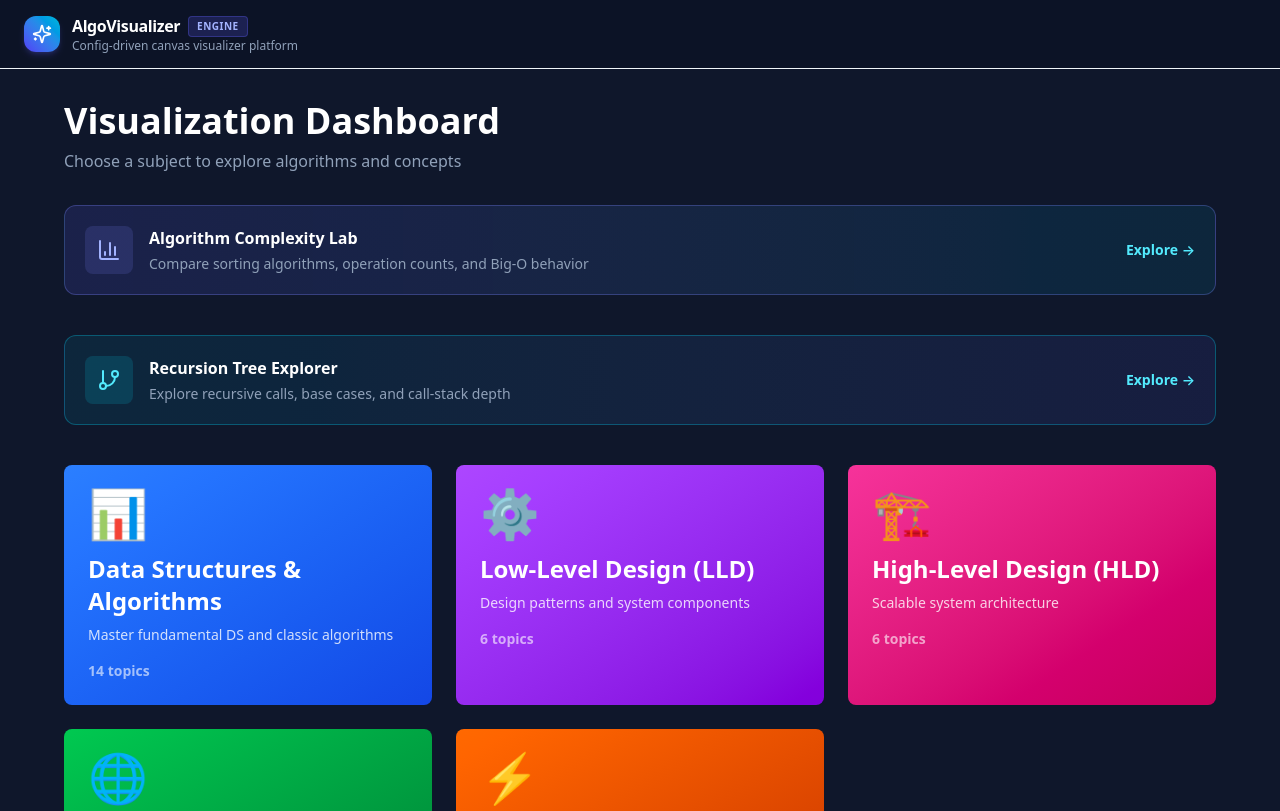
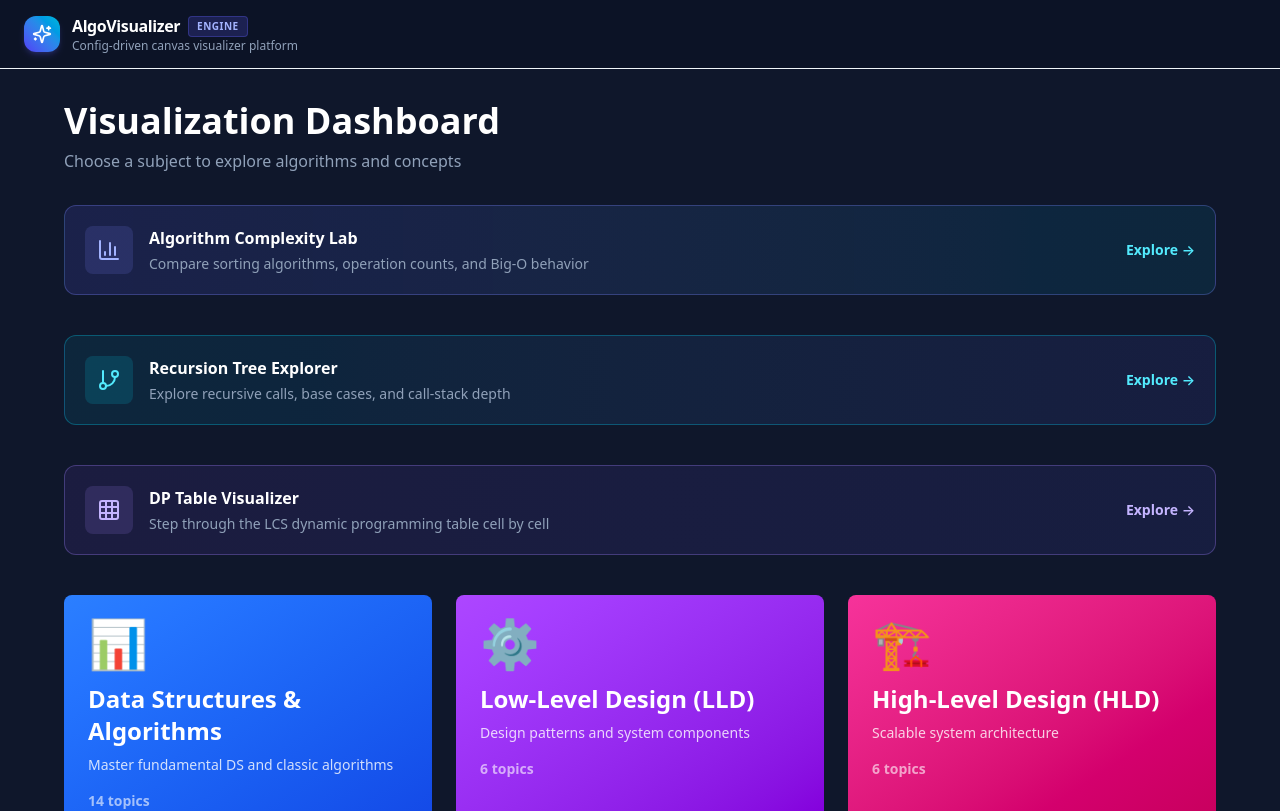
Before and after one commit to abhinandanmishra1/algo-visualizer, a React (Vite) app: page /dashboard in a window 1280 px wide. Shown: the top 811 px of the page. Built offline with nearby package versions, Linux system fonts and the light colour scheme.

Commit message:
feat: add DP table dashboard entry

```diff
--- a/src/pages/DashboardPage.tsx
+++ b/src/pages/DashboardPage.tsx
@@ -1,5 +1,5 @@
 import { useNavigate } from 'react-router-dom';
-import { BarChart3, GitBranch } from 'lucide-react';
+import { BarChart3, GitBranch, Grid3X3 } from 'lucide-react';
 import { catalog, Subject } from '../catalog';
 
 export default function DashboardPage() {
@@ -40,6 +40,20 @@ export default function DashboardPage() {
           <span className="text-sm font-semibold text-cyan-300">Explore →</span>
         </button>
 
+        <button
+          onClick={() => navigate('/dp-table')}
+          className="mb-10 flex w-full items-center justify-between gap-4 rounded-xl border border-violet-400/30 bg-gradient-to-r from-violet-500/10 to-indigo-500/10 p-5 text-left transition hover:border-violet-300/60"
+        >
+          <div className="flex items-center gap-4">
+            <div className="rounded-lg bg-violet-400/15 p-3 text-violet-300"><Grid3X3 size={24} /></div>
+            <div>
+              <h2 className="font-semibold text-white">DP Table Visualizer</h2>
+              <p className="mt-1 text-sm text-slate-400">Step through the LCS dynamic programming table cell by cell</p>
+            </div>
+          </div>
+          <span className="text-sm font-semibold text-violet-300">Explore →</span>
+        </button>
+
         <div className="grid grid-cols-1 gap-6 md:grid-cols-2 lg:grid-cols-3">
           {subjects.map((subject: Subject) => (
             <div
```
